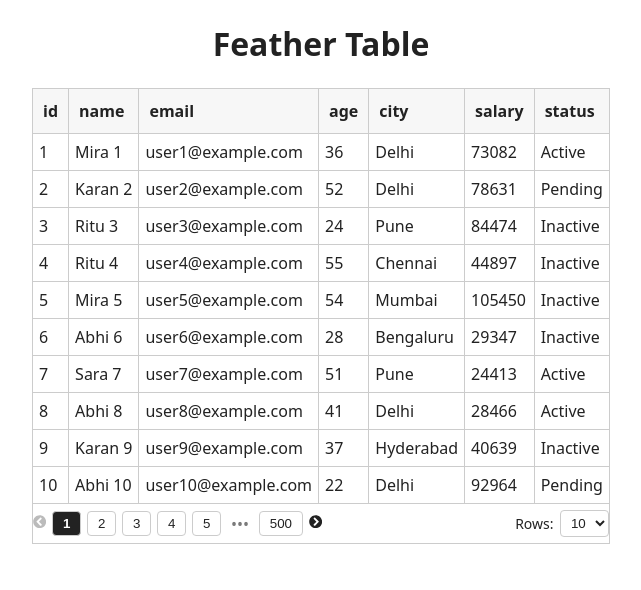
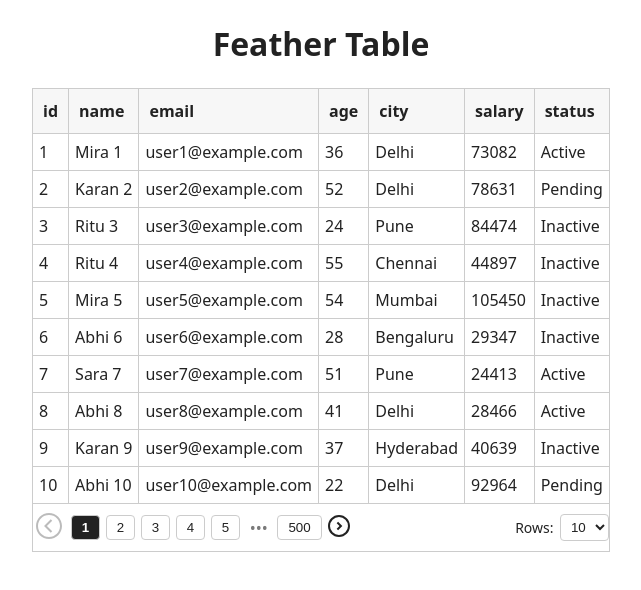
Before and after one commit to abhijain1705/feather-table, a React (Vite) app: page / in a window 1280 px wide. Shown: the top 590 px of the page, without its empty margins (319-960 px from the left). Built offline with nearby package versions, Linux system fonts and the light colour scheme.

Commit message:
removed react-icons, added custom svg icons, now 100% dependency free

```diff
--- a/package.json
+++ b/package.json
@@ -11,8 +11,7 @@
   },
   "dependencies": {
     "react": "^19.2.0",
-    "react-dom": "^19.2.0",
-    "react-icons": "^5.5.0"
+    "react-dom": "^19.2.0"
   },
   "devDependencies": {
     "@eslint/js": "^9.39.1",
--- /dev/null
+++ b/src/icons/ftChevronLeft.tsx
@@ -0,0 +1,8 @@
+
+const FtChevronLeft = () => {
+    return (
+        <svg xmlns="http://www.w3.org/2000/svg" width="32" height="32" viewBox="0 0 32 32"><path fill="currentColor" d="M16 3C8.832 3 3 8.832 3 16s5.832 13 13 13s13-5.832 13-13S23.168 3 16 3m0 2c6.087 0 11 4.913 11 11s-4.913 11-11 11S5 22.087 5 16S9.913 5 16 5m1.78 4.28l-6 6l-.686.72l.687.72l6 6l1.44-1.44L13.937 16l5.28-5.28z" /></svg>
+    )
+}
+
+export default FtChevronLeft
--- /dev/null
+++ b/src/icons/ftChevronRight.tsx
@@ -0,0 +1,8 @@
+
+const FtChevronRight = () => {
+    return (
+        <svg xmlns="http://www.w3.org/2000/svg" width="24" height="24" viewBox="0 0 24 24"><g fill="currentColor"><path d="M11.086 7.757L15.328 12l-4.242 4.243l-1.414-1.414L12.5 12L9.672 9.172z" /><path fill-rule="evenodd" d="M12 1C5.925 1 1 5.925 1 12s4.925 11 11 11s11-4.925 11-11S18.075 1 12 1m9 11a9 9 0 1 0-18 0a9 9 0 0 0 18 0" clip-rule="evenodd" /></g></svg>
+    )
+}
+
+export default FtChevronRight
--- a/src/plugin/pagination/classicPagination.tsx
+++ b/src/plugin/pagination/classicPagination.tsx
@@ -1,4 +1,5 @@
-import { FaChevronCircleLeft, FaChevronCircleRight } from "react-icons/fa";
+import FtChevronLeft from "../../icons/ftChevronLeft";
+import FtChevronRight from "../../icons/ftChevronRight";
 
 type PaginationProps = {
     pageIndex: number;
@@ -54,7 +55,7 @@ export default function ClassicPagination({
                     disabled={currentPage === 1}
                     onClick={() => onPageChange(currentPage - 2)}
                 >
-                    <FaChevronCircleLeft />
+                    <FtChevronLeft />
                 </button>
 
                 {/* Prefix */}
@@ -95,7 +96,7 @@ export default function ClassicPagination({
                     disabled={currentPage === pageCount}
                     onClick={() => onPageChange(currentPage)}
                 >
-                    <FaChevronCircleRight />
+                    <FtChevronRight />
                 </button>
             </div>
 
```
Also changed, not shown: 1 other file (tests, documents, lock files or other folders).
